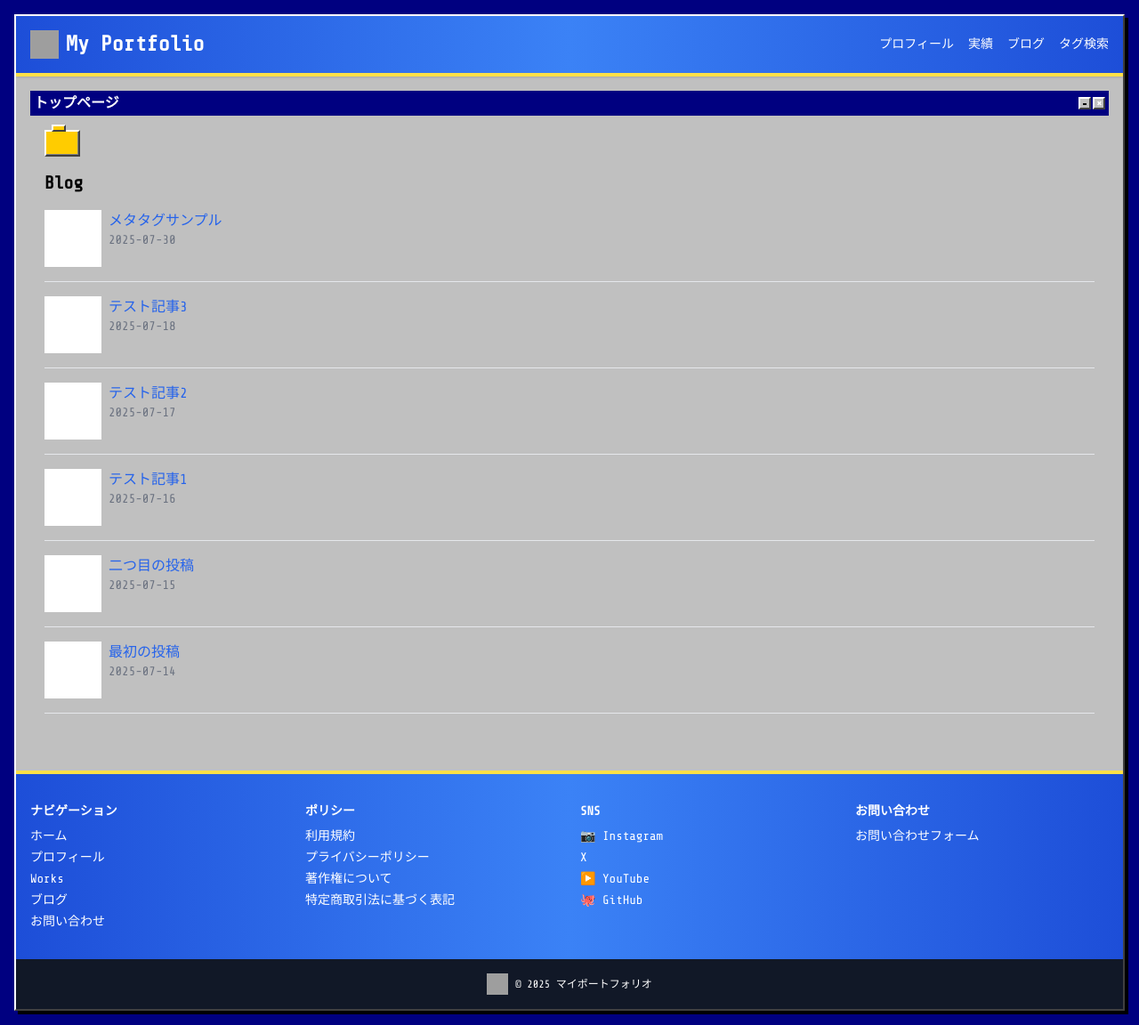
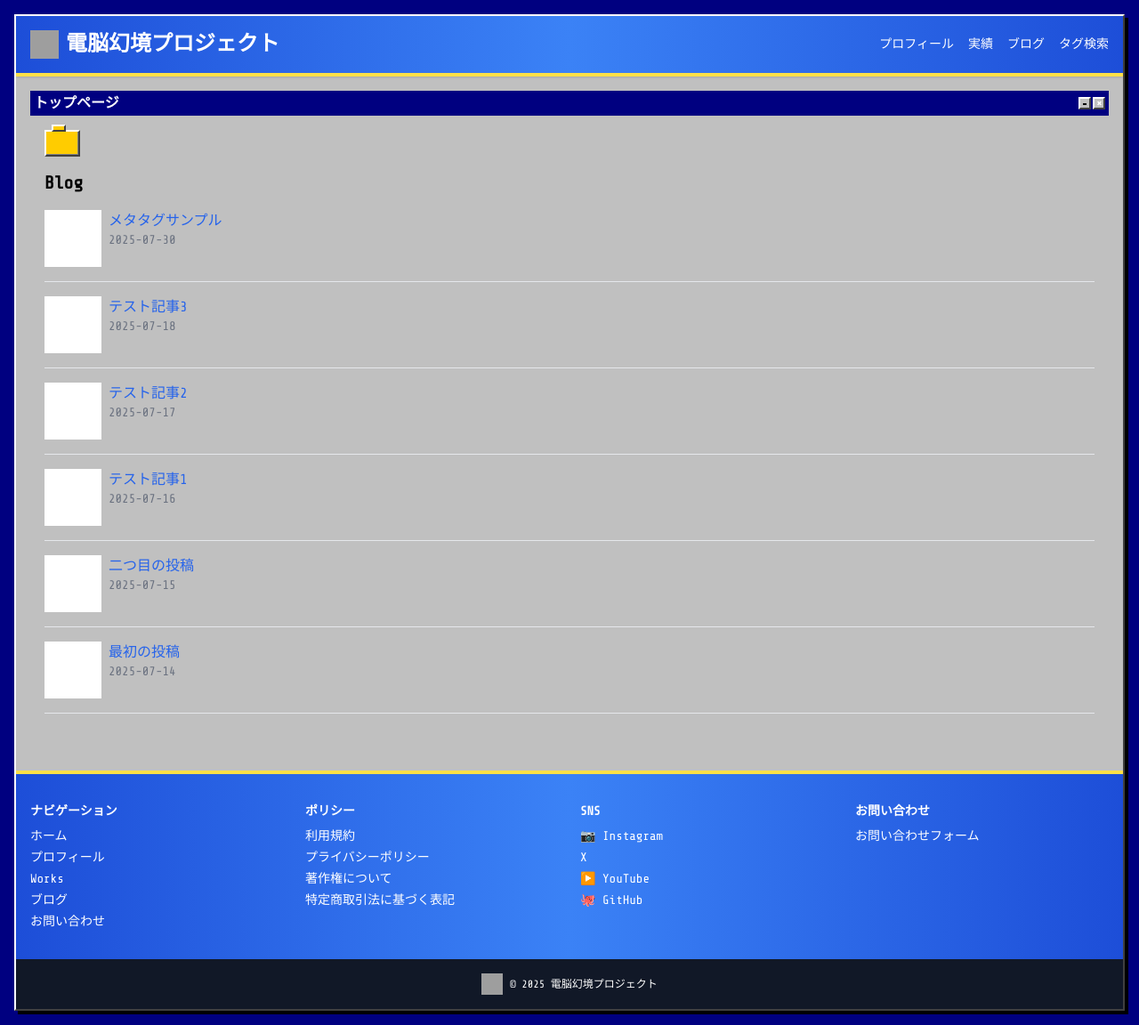
Before and after one commit to maruyamamasaya/Portfolio, a Next.js app: page / in a window 1280 px wide. Shown: the whole page at 89% size. Built offline with nearby package versions, Linux system fonts and the light colour scheme; grey boxes are pictures that could not be loaded.

Commit message:
Update site title to 電脳幻境プロジェクト

```diff
--- a/src/app/components/Footer.tsx
+++ b/src/app/components/Footer.tsx
@@ -43,7 +43,7 @@ export default function Footer() {
           alt="Footer Icon"
           className="w-6 h-6"
         />
-        <span>&copy; 2025 マイポートフォリオ</span>
+        <span>&copy; 2025 電脳幻境プロジェクト</span>
       </div>
     </footer>
   );
--- a/src/app/components/Header.tsx
+++ b/src/app/components/Header.tsx
@@ -23,7 +23,7 @@ export default function Header() {
             alt="Header Icon"
             className="w-8 h-8 mr-2"
           />
-          <Link href="/">My Portfolio</Link>
+          <Link href="/">電脳幻境プロジェクト</Link>
         </h1>
         <button
           className="sm:hidden flex flex-col items-center justify-center w-8 h-8"
--- a/src/app/layout.tsx
+++ b/src/app/layout.tsx
@@ -5,7 +5,7 @@ import Header from './components/Header';
 import Footer from './components/Footer';
 
 export const metadata = {
-  title: 'Portfolio Blog',
+  title: '電脳幻境プロジェクト',
   description: 'Next.js Portfolio with Markdown Blog'
 };
 
```
Also changed, not shown: 1 other file (tests, documents, lock files or other folders).
